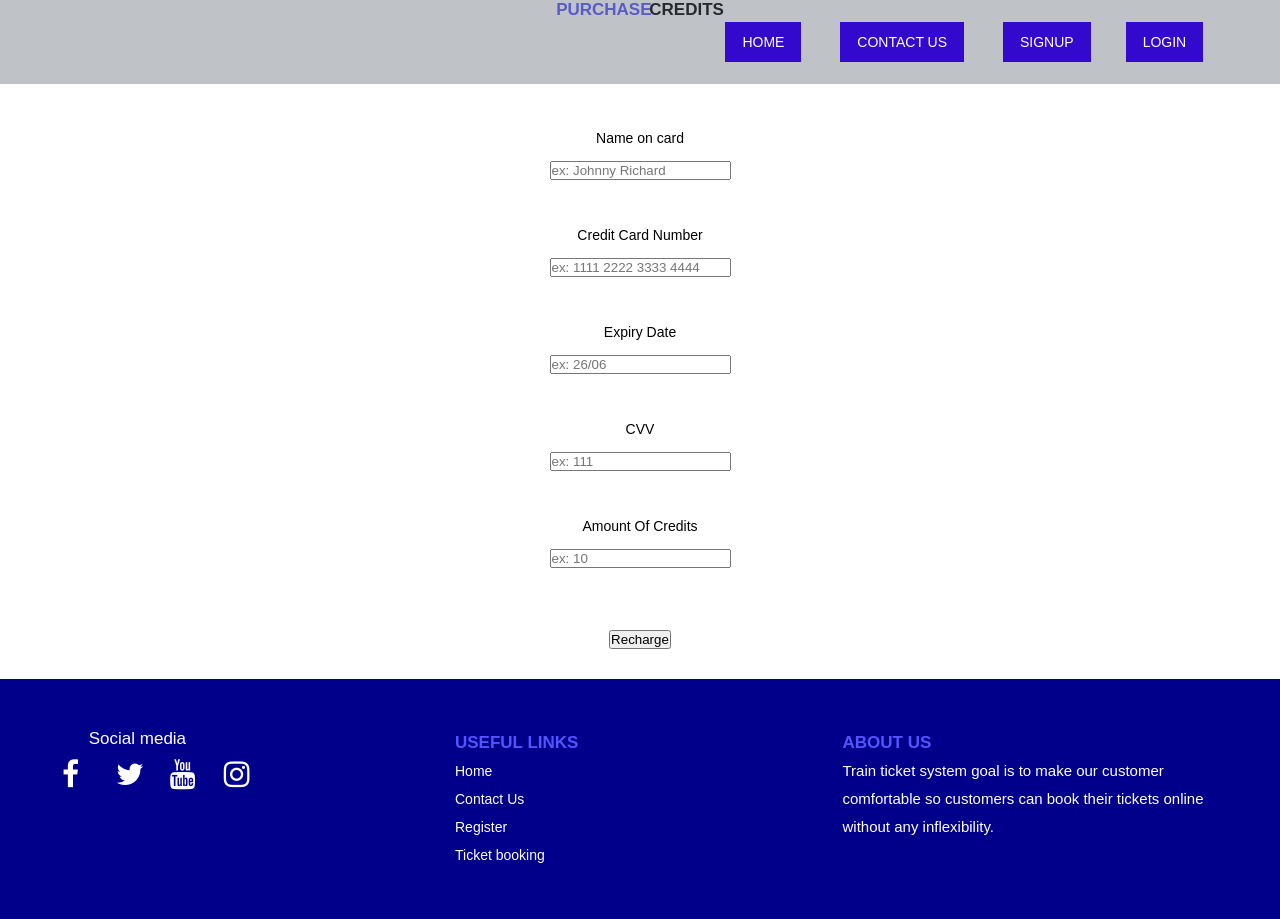
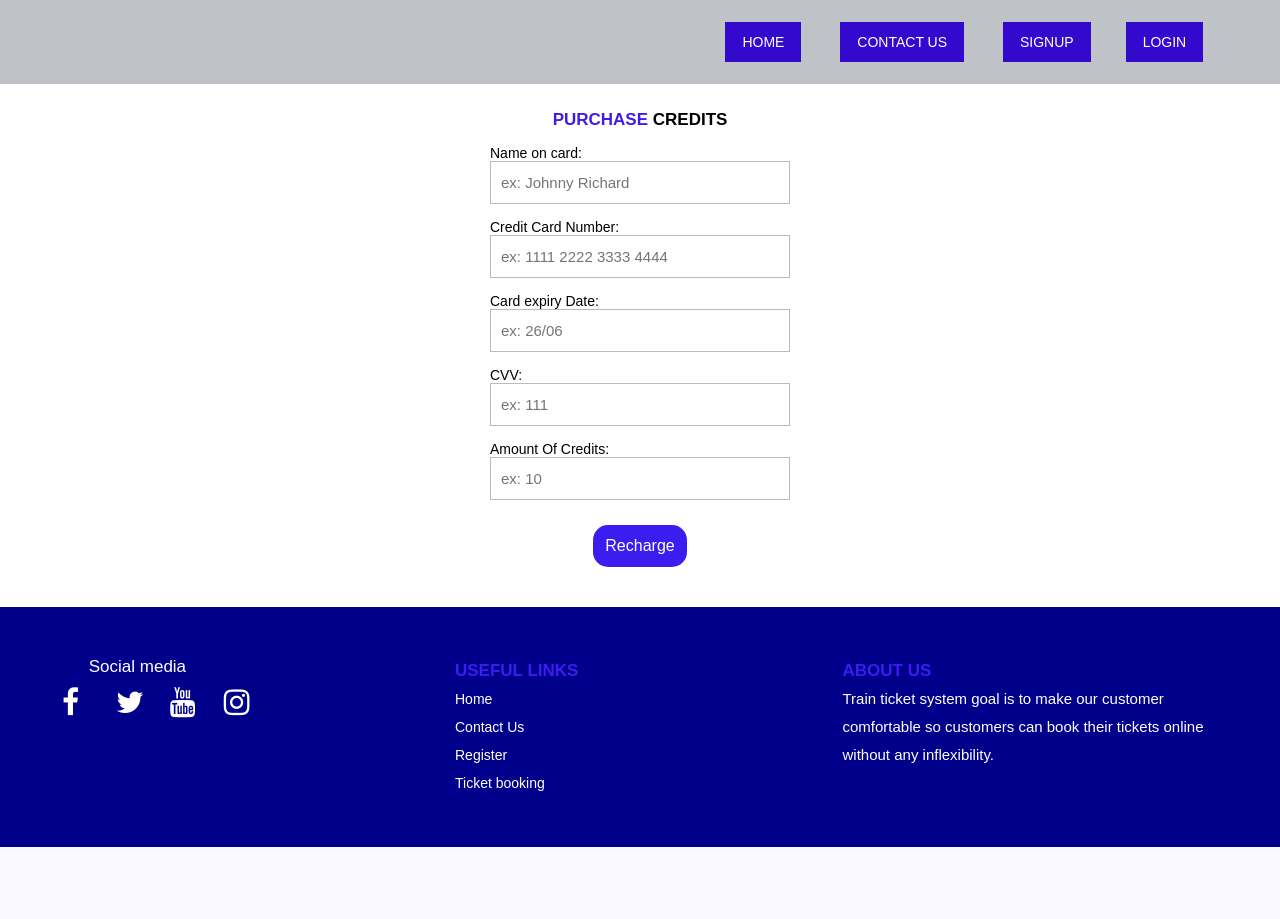
Before and after one commit to nouka01/TrainTicketingSystem, a PHP site: page /purchasecredits.php in a window 1280 px wide. After the commit the page ends 847 px from the top, so only its background shows below. Run offline with PHP 8.4, Linux system fonts and the light colour scheme; a user stored in the database is signed in.

Commit message:
Fixing some css

```diff
--- a/css/admin-panel.css
+++ b/css/admin-panel.css
@@ -160,6 +160,8 @@ caption {
   border-color: unset;
   font-size: 15px;
   padding: 15px;
+  cursor: pointer;
+
 }
 
 #add-station-button:hover {
@@ -190,6 +192,8 @@ caption {
   border-color: unset;
   font-size: 10px;
   padding: 5px;
+  cursor: pointer;
+
 }
 
 #delete-station-button:hover {
--- a/css/book-ticket-stylesheet.css
+++ b/css/book-ticket-stylesheet.css
@@ -99,6 +99,8 @@ select {
     border-color: unset;
     font-size: 25px;
     padding: 15px;
+    cursor: pointer;
+
 }
 
 #submit:hover {
--- a/css/purchase.css
+++ b/css/purchase.css
@@ -1,20 +1,24 @@
-body {
-	display: flex;
+.purchace-ticket-body {
+	/* margin-top: 60px; */
+	/* display: flex; */
 	justify-content: center;
-	align-items: center;
-	min-height: 100vh;
-	font-family: sans-serif;
+	/* align-items: center; */
+	/* min-height: 100vh; */
+	/* font-family: sans-serif; */
+	/* font-size: 20px; */
+	margin-top: 80px;
+	font-family: 'Poppins', sans-serif;
 }
 
 h2 {
-	color: rgb(84, 84, 255);
+	color: rgb(60, 28, 238);
 	text-transform: uppercase;
-	font-weight: 900;
+	/* font-weight: 900; */
 }
 
 h2 span {
 	color: black;
-	margin-left: -7px;
+	/* margin-left: -7px; */
 }
 
 form {
@@ -26,30 +30,32 @@ form {
 }
 
 form .input-field {
-	display: flex;
-	justify-content: space-between;
-	align-items: center;
-	width: 100%;
-	gap: 10px;
+	/* display: flex; */
+	/* justify-content: space-between; */
+	/* align-items: center; */
+	/* width: 100%; */
+	/* gap: 10px; */
 }
 
-form .input-field input {
+input {
+	font-size: 15px;
 	border: 1.5px solid #bbb;
 	padding: 12px 10px;
-	min-width: 350px;
+	min-width: 300px;
 	outline: none;
 	transition: 0.3s;
 }
 
-form .input-field input:focus {
+input:focus {
 	border-color: #282828;
 	box-shadow: inset 0 0 0 1px #282828;
 }
 
-form button {
+#buttonToSubmit {
 	display: flex;
 	justify-content: center;
-	background-color: rgb(116, 116, 250);
+	background-color: rgb(60, 28, 238);
+	border-radius: 15px;
 	border: none;
 	color: #fff;
 	cursor: pointer;
@@ -60,14 +66,12 @@ form button {
 	position: relative;
 }
 
-form button::before {
-	background-image: linear-gradient(
-			178deg,
+/* #buttonToSubmit::before {
+	background-image: linear-gradient(178deg,
 			rgb(106, 106, 253),
 			rgb(106, 106, 253) 20%,
 			rgba(0, 0, 0, 0.07) 0,
-			rgba(0, 0, 0, 0.07)
-		),
+			rgba(0, 0, 0, 0.07)),
 		linear-gradient(rgb(106, 106, 253), rgb(106, 106, 253));
 	bottom: 0;
 	content: "";
@@ -78,11 +82,20 @@ form button::before {
 	width: 100%;
 }
 
-form button:hover::before {
+#buttonToSubmit:hover::before {
 	height: 100%;
+} */
+#buttonToSubmit:hover {
+	background-color: rgb(37, 18, 145);
 }
 
-form button span {
+input::-webkit-outer-spin-button,
+input::-webkit-inner-spin-button {
+	-webkit-appearance: none;
+	margin: 0;
+}
+
+/* form button span {
 	position: relative;
 	z-index: 5;
-}
+} */
--- a/purchasecredits.php
+++ b/purchasecredits.php
@@ -16,20 +16,43 @@ $userLoggedID = $_SESSION['user_id'];
 		<link rel="stylesheet" href="css/purchase.css" />
 		<title>Form</title>
 	</head>
-	<body>
-	<center>
+	<body class="purchace-ticket-body">
+
+    <form action="">
     <h2>Purchase <span>Credits</span></h2>
-<form action = "" method = 'POST'>
-<br><br><br><br><br>
-    Name on card <input required type = 'text' placeholder = 'ex: Johnny Richard'><br><br>
-    Credit Card Number <input required type = 'text' placeholder = 'ex: 1111 2222 3333 4444'><br><br>
-    Expiry Date <input required type = 'text' placeholder = 'ex: 26/06'><br><br>
-    CVV <input required type = 'text' placeholder = 'ex: 111'><br><br>
-    Amount Of Credits <input required type = 'number' name = 'amount' placeholder = 'ex: 10'><br><br>
-    <input type = 'submit' name = 'recharge-submit' value = 'Recharge'>
+    <div class="name-on-card">
+        <label for="nameOnCard">Name on card: </label>
+        <br>
+        <input id="nameOnCard" required type = 'text' placeholder = 'ex: Johnny Richard'>
+    </div>
 
-</form>
-</center>
+    <div class="credit-card-number">
+        <label for="cardNumber">Credit Card Number: </label>
+        <br>
+         <input id="cardNumber" required type = 'text' placeholder = 'ex: 1111 2222 3333 4444'>
+    </div>
+    <div class="expiry-date">
+        <label for="expiryDate">Card expiry Date: </label>
+        <br>
+        <input id="expiryDate" required type = 'text' placeholder = 'ex: 26/06'>
+    </div>
+    <div class="cvv-number">
+        <label for="cvvNumber">CVV: </label>
+        <br>
+        <input id="cvvNumber" required type = 'number' placeholder = 'ex: 111'>
+    </div>
+
+    <div class="amount-if-credits">
+        <label for="amountCredits">Amount Of Credits: </label>
+        <br>
+        <input id="amountCredits" required type = 'number' name = 'amount' placeholder = 'ex: 10'>
+    </div>
+
+    <div class="button-to-submit">
+    <input id="buttonToSubmit" type = 'submit' name = 'recharge-submit' value = 'Recharge'>
+    </div>
+    </form>
+
 	</body>
 </html>
 
```
